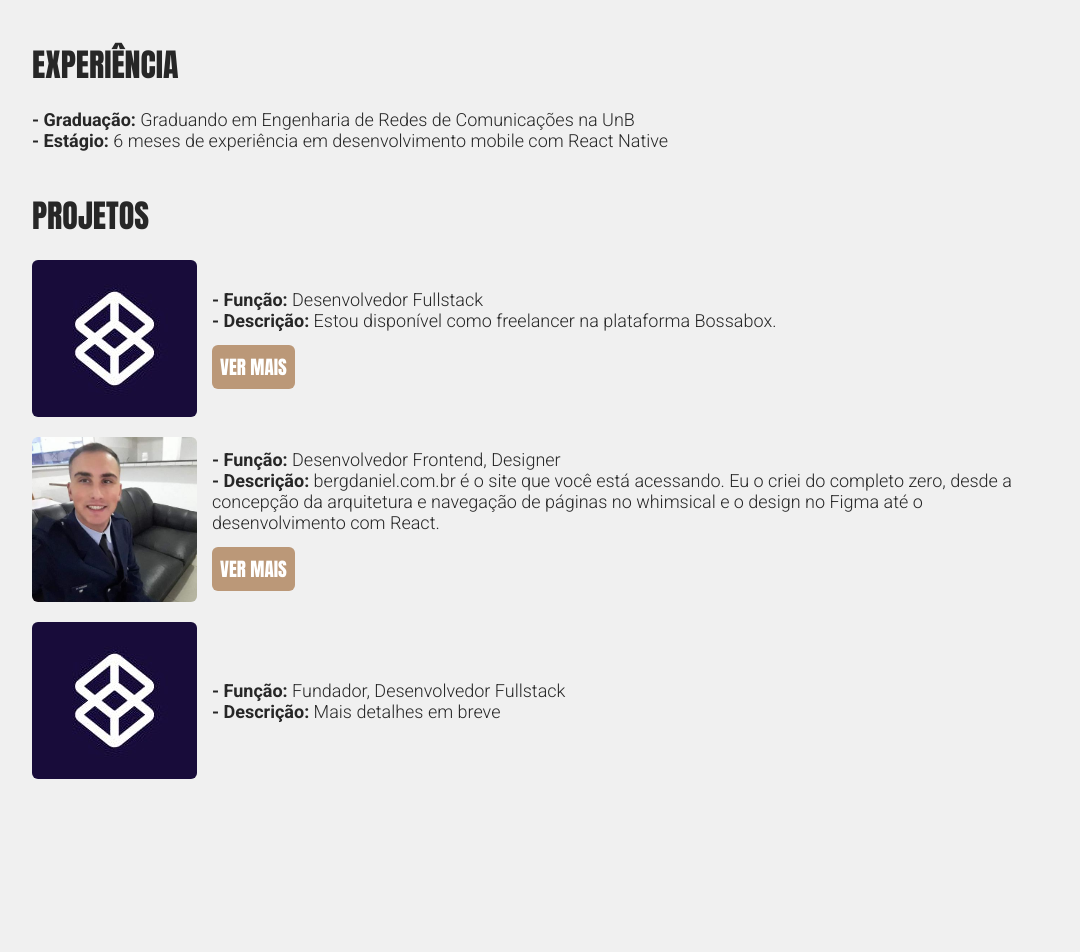
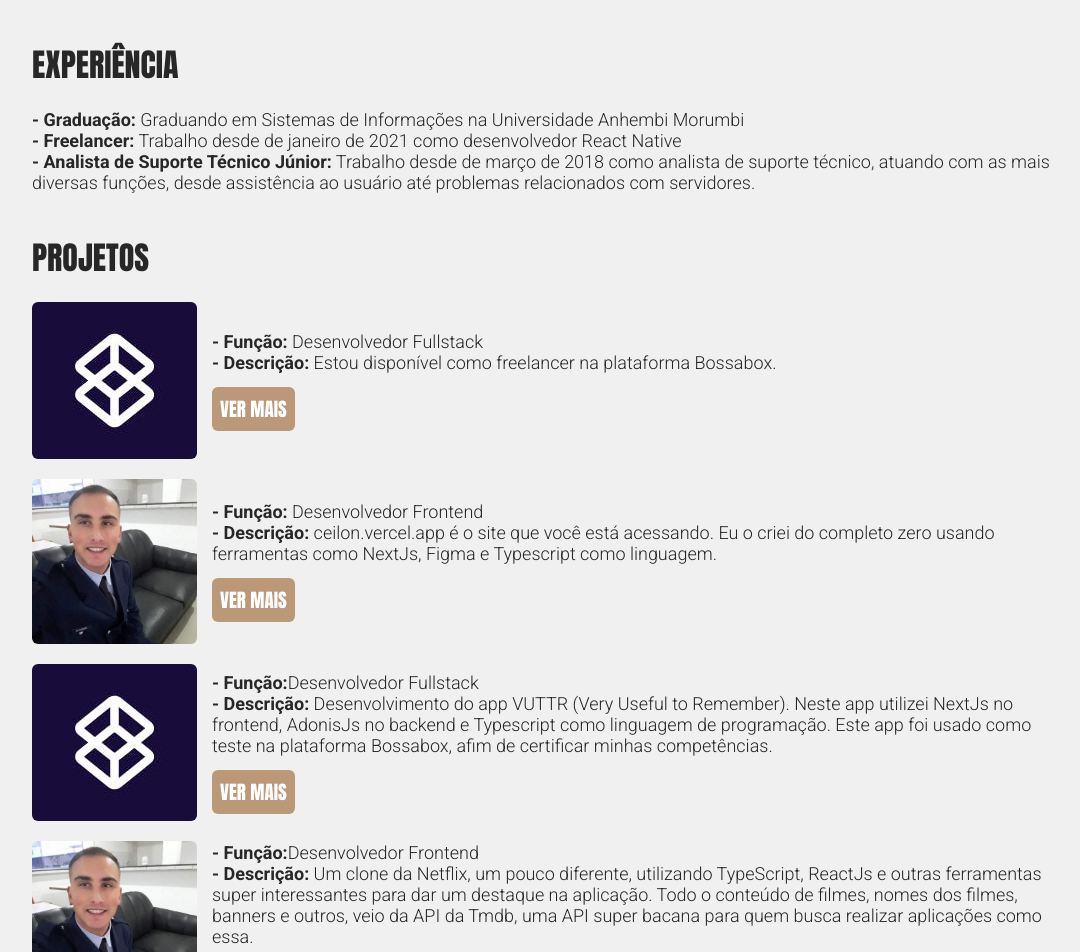
Before and after one commit to ceilon-art/My_Site, a Next.js app: page /portfolio in a window 1280 px wide. Shown: the top 952 px of the page, without its empty margins (96-1176 px from the left). Before the commit the page ends 800 px from the top, so only its background shows below. Built offline with nearby package versions, Linux system fonts and the light colour scheme.

Commit message:
Fixing errors

```diff
--- a/pages/portfolio.tsx
+++ b/pages/portfolio.tsx
@@ -10,13 +10,22 @@
       <p>Experiência</p>
       <strong>
         - Graduação:
-        <span> Graduando em Engenharia de Redes de Comunicações na UnB</span>
+        <span> Graduando em Sistemas de Informações na Universidade Anhembi Morumbi</span>
       </strong>
       <strong>
-        - Estágio:
+        - Freelancer:
         <span>
           {' '}
-          6 meses de experiência em desenvolvimento mobile com React Native
+          Trabalho desde de janeiro de 2021 como desenvolvedor React Native
+        </span>
+      </strong>
+      <strong>
+        - Analista de Suporte Técnico Júnior:
+        <span>
+          {' '}
+          Trabalho desde de março de 2018 como analista de suporte técnico,
+          atuando com as mais diversas funções, desde assistência ao usuário
+          até problemas relacionados com servidores.
         </span>
       </strong>
 
@@ -38,48 +47,84 @@
             </span>
           </strong>
 
-          <Button link="https://app.bossabox.com/u/daniel-bergholz">
+          <Button link="https://app.bossabox.com/u/andre-nagano">
             Ver mais
           </Button>
         </Text>
       </Project>
 
       <Project>
-        <img src="/foto_perfil.jpeg" alt="BERG" />
+        <img src="/foto_perfil.jpeg" alt="André Luiz" />
         <Text>
           <strong>
             - Função:
-            <span> Desenvolvedor Frontend, Designer</span>
+            <span> Desenvolvedor Frontend</span>
           </strong>
           <br />
           <strong>
             - Descrição:
             <span>
               {' '}
-              bergdaniel.com.br é o site que você está acessando. Eu o criei do
-              completo zero, desde a concepção da arquitetura e navegação de
-              páginas no whimsical e o design no Figma até o desenvolvimento com
-              React.
+              ceilon.vercel.app é o site que você está acessando. Eu o criei do
+              completo zero usando ferramentas como NextJs, Figma e Typescript como
+              linguagem.
             </span>
           </strong>
-          <Link href="/portfolio/bergdaniel">
-            <Button>Ver mais</Button>
-          </Link>
+          <Button link="https://github.com/ceilon-art?tab=repositories">
+            Ver mais
+          </Button>
         </Text>
       </Project>
 
       <Project>
-        <img src="/bossabox.jpeg" alt="BERG" />
+        <img src="/bossabox.jpeg" alt="VUTTR" />
         <Text>
           <strong>
             - Função:
-            <span> Fundador, Desenvolvedor Fullstack</span>
+            <span>Desenvolvedor Fullstack</span>
           </strong>
           <br />
           <strong>
             - Descrição:
-            <span> Mais detalhes em breve</span>
+            <span>
+            {' '}
+              Desenvolvimento do app VUTTR (Very Useful
+              to Remember). Neste app utilizei NextJs no
+              frontend, AdonisJs no backend e Typescript
+              como linguagem de programação. Este app foi
+              usado como teste na plataforma Bossabox, afim
+              de certificar minhas competências.
+            </span>
           </strong>
+          <Button link="https://github.com/ceilon-art/VUTTR">
+            Ver mais
+          </Button>
+        </Text>
+      </Project>
+
+      <Project>
+        <img src="/foto_perfil.jpeg" alt="VUTTR" />
+        <Text>
+          <strong>
+            - Função:
+            <span>Desenvolvedor Frontend</span>
+          </strong>
+          <br />
+          <strong>
+            - Descrição:
+            <span>
+            {' '}
+            Um clone da Netflix, um pouco diferente, utilizando
+            TypeScript, ReactJs e outras ferramentas super
+            interessantes para dar um destaque na aplicação. Todo
+            o conteúdo de filmes, nomes dos filmes, banners e outros,
+            veio da API da Tmdb, uma API super bacana para quem busca
+            realizar aplicações como essa.
+            </span>
+          </strong>
+          <Button link="https://github.com/ceilon-art/Flex-Movie">
+            Ver mais
+          </Button>
         </Text>
       </Project>
     </Container>
```
Also changed, not shown: pages/index.tsx (added, +53 -0 lines), public/astro_muri.png (deleted), public/logo_bg_roxo.png (deleted).
